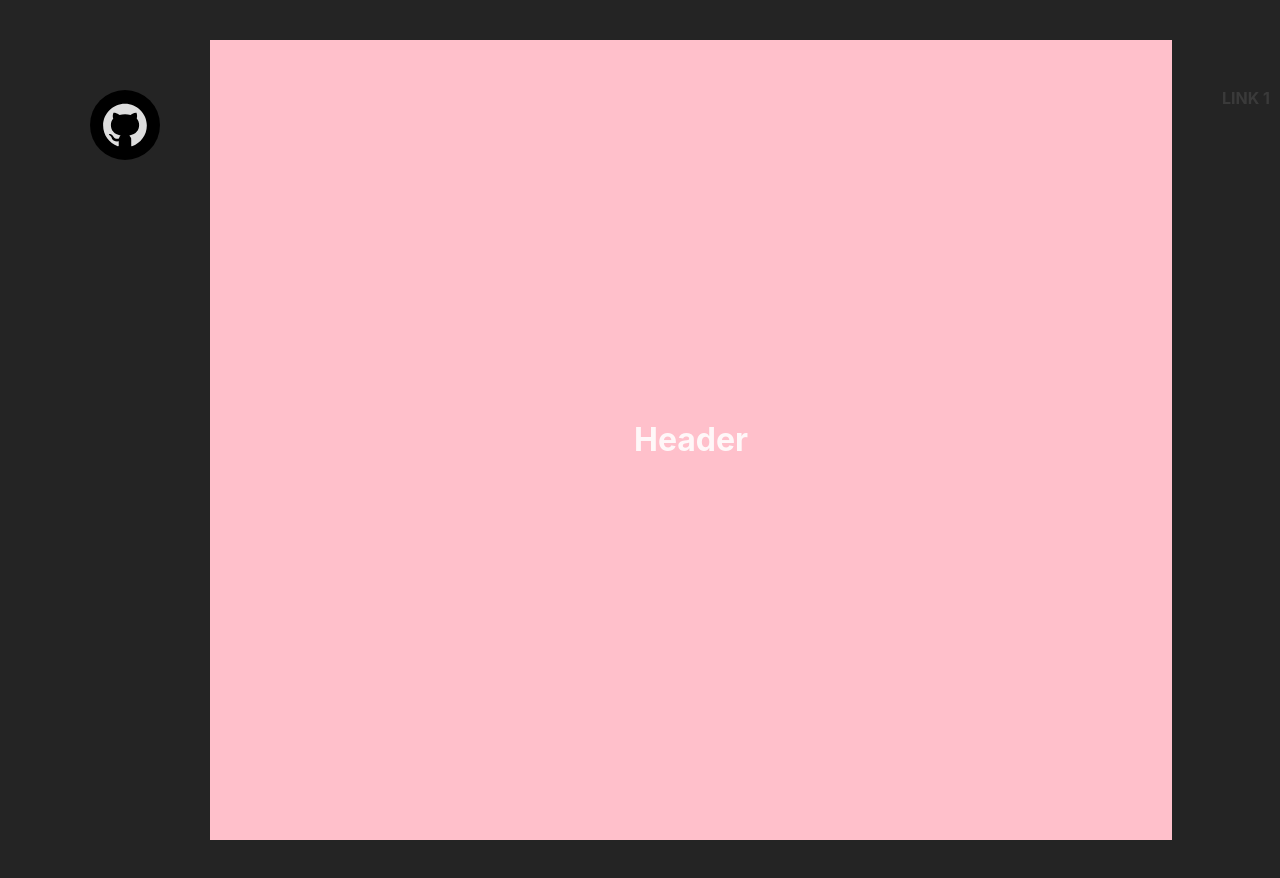
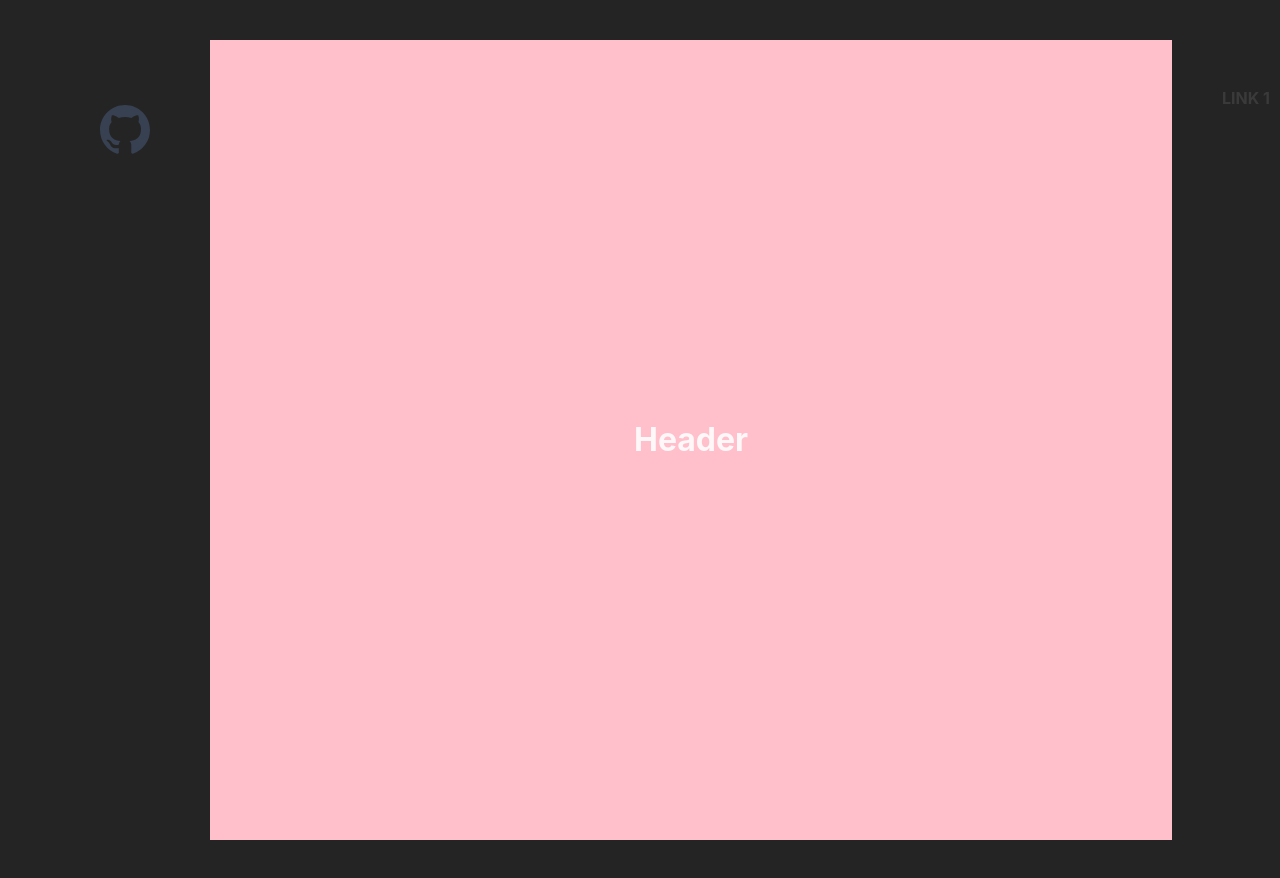
Before and after one commit to romainniamor/portfolio_2024, a React (Vite) app in the folder front/: page / in a window 1280 px wide. Shown: the top 878 px of the page. Built offline with nearby package versions, Linux system fonts and the light colour scheme.

Commit message:
🚧 Modify MagneticLink

```diff
--- a/front/src/components/asideLeft/MagnetLink.jsx
+++ b/front/src/components/asideLeft/MagnetLink.jsx
@@ -1,9 +1,8 @@
 import { useRef, useState, useEffect } from "react";
 import { gsap } from "gsap";
 import styled from "styled-components";
-import { AiOutlineGithub } from "react-icons/ai";
 
-export default function MagneticLink({ url }) {
+export default function MagneticLink({ children }) {
   const ref = useRef(null);
   const [position, setPosition] = useState({ x: 0, y: 0 });
 
@@ -14,7 +13,7 @@ export default function MagneticLink({ url }) {
     const { height, width, left, top } = ref.current.getBoundingClientRect();
     const middleX = clientX - (left + width / 2);
     const middleY = clientY - (top + height / 2);
-    setPosition({ x: middleX, y: middleY });
+    setPosition({ x: middleX * 2, y: middleY * 2 });
   };
 
   const reset = () => {
@@ -38,23 +37,17 @@ export default function MagneticLink({ url }) {
       onMouseMove={handleMouse}
       onMouseLeave={reset}
     >
-      <a href={url} target="_blank" rel="noopener noreferrer">
-        <AiOutlineGithub size={50} />
-      </a>
+      {children}
     </MagneticLinkStyled>
   );
 }
 
 const MagneticLinkStyled = styled.div`
+  cursor: pointer;
   position: relative;
   padding: 10px;
-  background: #000;
   border-radius: 50%;
   display: flex;
   justify-content: center;
   align-items: center;
-
-  a {
-    display: flex;
-  }
 `;
```
